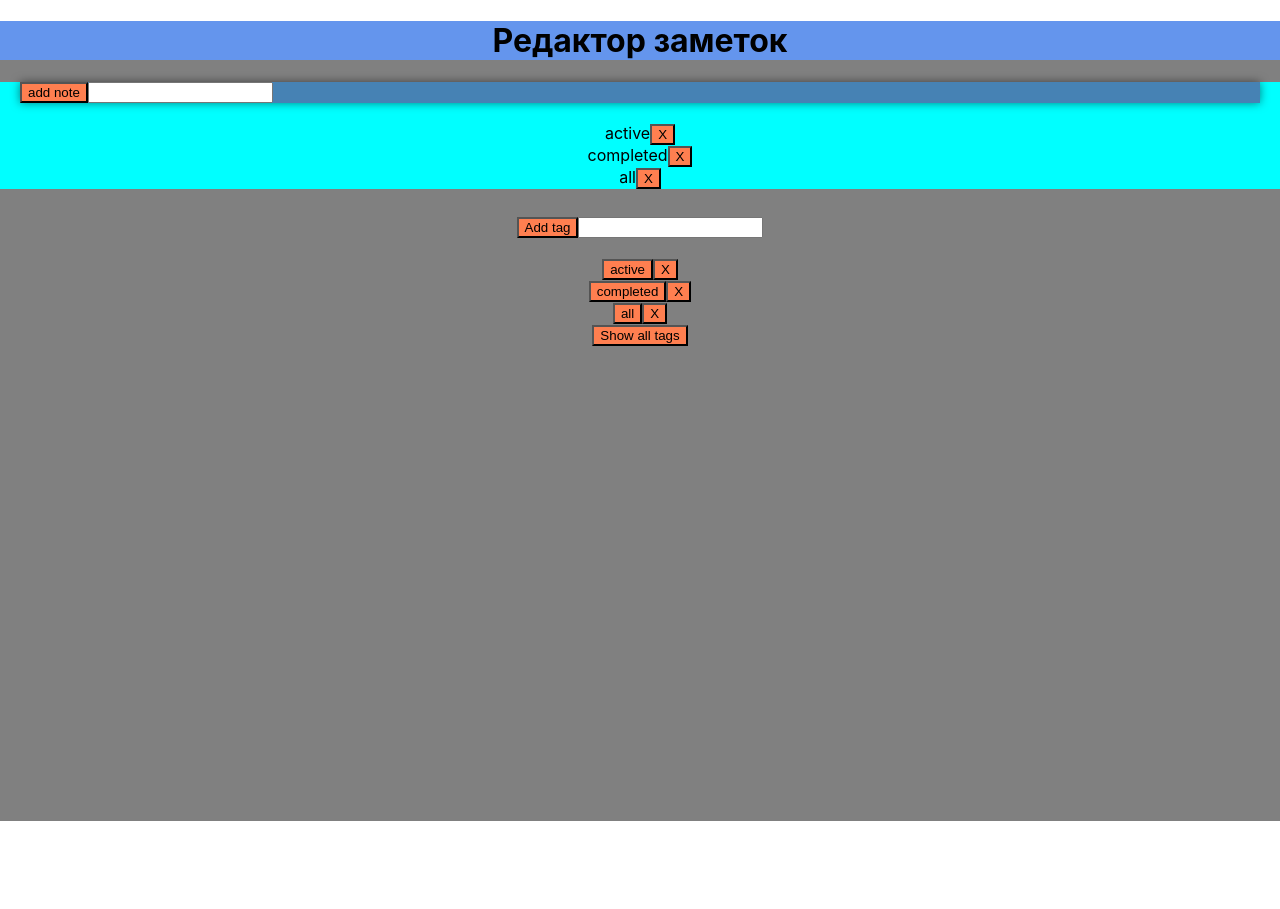
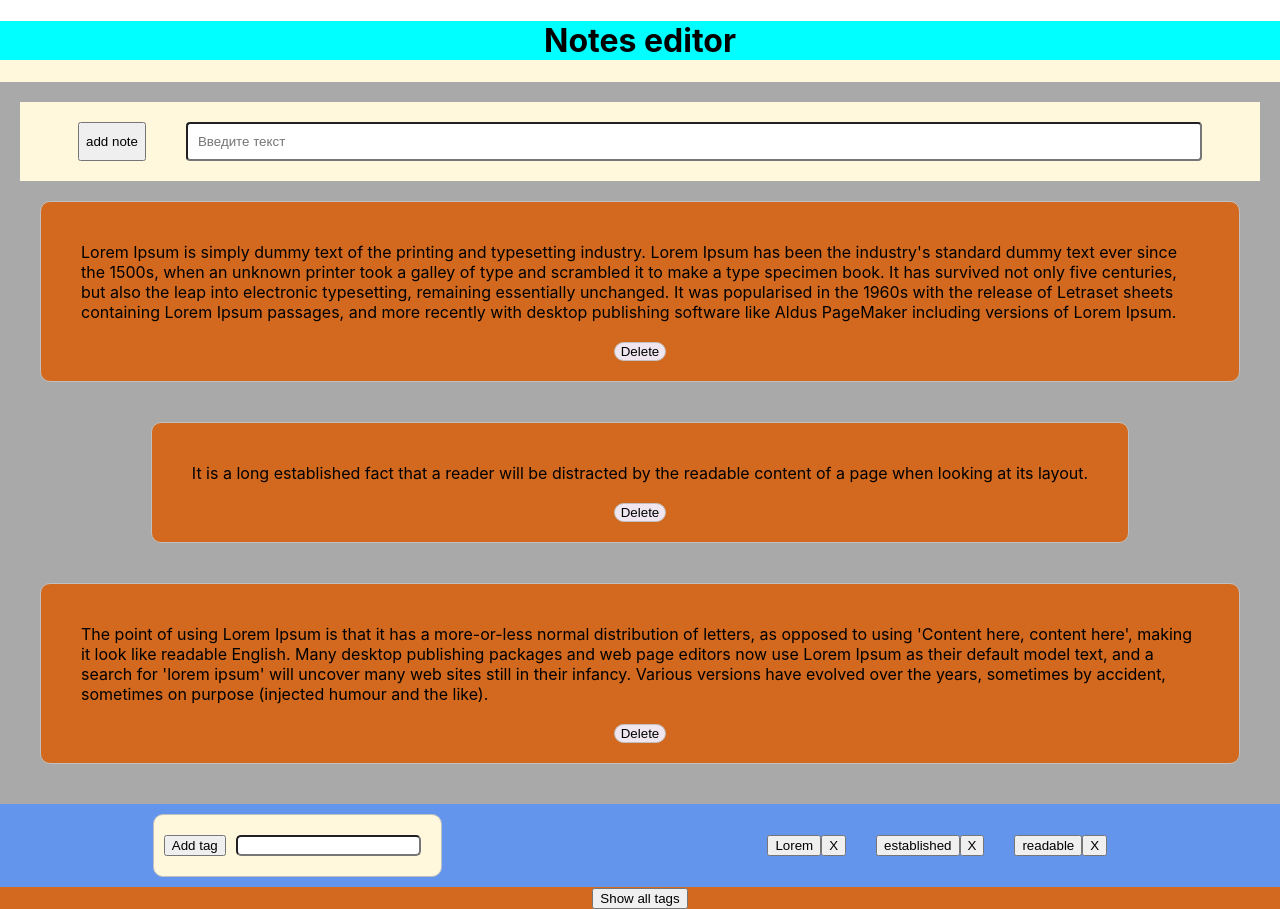
Before and after one commit to ivan-kevra/text-editor-with-tags, a React (Create React App) app: page / in a window 1280 px wide. Before the commit the page ends 821 px from the top, so only its background shows below. Built offline with nearby package versions, Linux system fonts and the light colour scheme.

Commit message:
fix style

```diff
--- a/src/App.module.css
+++ /dev/null
@@ -1,13 +0,0 @@
-.App {
-    text-align: center;
-    background-color: grey;
-    height: 100vh;
-}
-
-h1 {
-    background-color: cornflowerblue;
-}
-
-button {
-    background-color: coral;
-}
--- /dev/null
+++ b/src/App.module.scss
@@ -0,0 +1,116 @@
+$backGroundColor: cornsilk;
+
+.App {
+  background-color: $backGroundColor;
+  height: 100vh;
+
+  h1 {
+    background-color: cyan;
+    text-align: center;
+  }
+
+  .notesAndTags {
+    background-color: cornflowerblue;
+    display: flex;
+    flex-direction: column;
+
+    .notesContainer {
+      padding: 20px;
+      background-color: darkgrey;
+
+
+      .addNoteForm {
+        background-color: $backGroundColor;
+        display: flex;
+        justify-content: center;
+
+        .addNoteButton {
+          margin: 20px;
+        }
+
+        .input {
+          padding: 10px;
+          margin: 20px;
+          border-radius: 4px;
+          flex-basis: 80%;
+        }
+      }
+
+      .notesList {
+        display: flex;
+        justify-content: space-around;
+        flex-wrap: wrap;
+
+        .notes {
+          background-color: chocolate;
+          display: flex;
+          flex-direction: column;
+
+          align-items: center;
+          margin: 20px;
+          padding: 20px;
+          border: 1px solid silver;
+          border-radius: 10px;
+
+          .note {
+            padding: 20px;
+          }
+
+          .deleteNoteButton {
+            border-radius: 10px;
+            border: 1px solid silver;
+            background-color: #efe6ef;
+          }
+        }
+      }
+    }
+
+    .tagsContainer {
+      display: flex;
+      align-items: center;
+      justify-content: space-around;
+
+      .addTagForm {
+        margin: 10px;
+        padding: 10px;
+        background-color: cornsilk;
+        border-radius: 10px;
+        border: 1px solid silver;
+
+        .addTagButton {
+        }
+
+        .input {
+          margin: 10px;
+          border-radius: 5px;
+
+        }
+      }
+
+      .tags {
+        padding: 20px;
+        display: flex;
+        flex-wrap: wrap;
+        gap: 10px;
+
+        .tagForm {
+          padding: 10px;
+
+          .tag {
+          }
+
+          .deleteTagButton {
+
+          }
+        }
+      }
+    }
+
+
+  }
+
+  .showAllTagsContainer {
+    text-align: center;
+    background-color: chocolate;
+  }
+}
--- a/src/App.tsx
+++ b/src/App.tsx
@@ -1,6 +1,6 @@
 import React, {useState} from 'react';
 import {v1} from 'uuid';
-import style from './App.module.css'
+import style from './App.module.scss'
 import {Notes, NoteType} from "./components/Notes/Notes";
 import {Tags, TagType} from "./components/Tags/Tags";
 
@@ -9,29 +9,30 @@ export const state = {
     ["notes"]: [
         {
             "id": v1(),
-            "title": "active"
+            "title": "Lorem Ipsum is simply dummy text of the printing and typesetting industry. Lorem Ipsum has been the industry's standard dummy text ever since the 1500s, when an unknown printer took a galley of type and scrambled it to make a type specimen book. It has survived not only five centuries, but also the leap into electronic typesetting, remaining essentially unchanged. It was popularised in the 1960s with the release of Letraset sheets containing Lorem Ipsum passages, and more recently with desktop publishing software like Aldus PageMaker including versions of Lorem Ipsum."
         },
         {
             "id": v1(),
-            "title": "completed"
+            "title": "It is a long established fact that a reader will be distracted by the readable content of a page when looking at its layout."
         },
         {
             "id": v1(),
-            "title": "all"
-        }
+            "title": "The point of using Lorem Ipsum is that it has a more-or-less normal distribution of letters, as opposed to using 'Content here, content here', making it look like readable English. Many desktop publishing packages and web page editors now use Lorem Ipsum as their default model text, and a search for 'lorem ipsum' will uncover many web sites still in their infancy. Various versions have evolved over the years, sometimes by accident, sometimes on purpose (injected humour and the like)."
+        },
+
     ],
     ["tags"]: [
         {
             "id": v1(),
-            "title": "active"
+            "title": "Lorem"
         },
         {
             "id": v1(),
-            "title": "completed"
+            "title": "established"
         },
         {
-            "id": "f706fbc4-ca5e-11ed-8023-09a570543186",
-            "title": "all"
+            "id": v1(),
+            "title": "readable"
         }
     ]
 }
@@ -65,17 +66,14 @@ export const App = () => {
     const addTagsFromNotes = (newTags: Array<TagType>) => {
         setTags([...newTags, ...tags])
     }
-
     const changeTagFilter = (filterValue: string) => {
         setFilter(filterValue)
     }
-
     const showAllTagsHandler = () => {
         setFilter('')
     }
 
     let filteredNotes = notes
-
     if (filter) {
         filteredNotes = notes.filter((note) => note.title.includes(filter))
     }
@@ -83,7 +81,8 @@ export const App = () => {
 
     return (
         <div className={style.App}>
-            <h1>Редактор заметок</h1>
+            <h1>Notes editor</h1>
+            <div className={style.notesAndTags}>
                 <Notes
                     notes={filteredNotes}
                     addNote={addNote}
@@ -97,7 +96,11 @@ export const App = () => {
                       removeTag={removeTag}
                       filter={filter}
                       changeTagFilter={changeTagFilter}/>
+            </div>
+            <div className={style.showAllTagsContainer}>
                 <button onClick={showAllTagsHandler}>Show all tags</button>
+            </div>
+
         </div>
     );
 }
--- /dev/null
+++ b/src/Reserve.module.scss
@@ -0,0 +1,109 @@
+$twenty: 20px;
+$shadow: 0 0 10px rgba(0, 0, 0, 0.5);
+$milk-white: #bdc3c7;
+$marginLi: 40px 10px 0px 10px;
+
+%form-props {
+  margin: $twenty;
+  background-color: cornflowerblue;
+  box-shadow: $shadow;
+}
+
+%input-props {
+  padding: 10px;
+  margin: $twenty;
+  border-radius: 4px;
+}
+
+%button-props {
+  background: $milk-white;
+  font-size: 1rem;
+  border-radius: 1rem;
+  padding: 1rem;
+}
+
+%list-props {
+  color: black;
+  font-size: 14px;
+  font-family: Georgia, Times, serif;
+  margin-right: 35px;
+  flex-wrap: wrap;
+}
+
+%li-props {
+  border: 1px solid silver;
+  border-radius: 5px;
+  background-color: peachpuff;
+}
+
+.App {
+  text-align: center;
+  background-color: grey;
+  height: 100vh;
+}
+
+h1 {
+  @extend %form-props;
+}
+
+
+.container {
+  .notesContainer {
+    .addNoteForm {
+      @extend %form-props;
+      display: flex;
+      flex-wrap: wrap;
+    }
+
+    input {
+      @extend %input-props;
+      flex-basis: 80%;
+      overflow: scroll;
+    }
+
+    .addNoteButton {
+      margin-top: $twenty;
+      height: 50px;
+      flex-basis: 10%;
+      @extend %button-props;
+    }
+
+    .notes {
+      @extend %list-props;
+      @extend %li-props;
+      display: flex;
+      flex-direction: column;
+      align-items: center;
+      list-style-position: inside;
+      list-style-type: upper-roman;
+      margin: $twenty;
+      padding: $twenty;
+
+      .deleteButton {
+        margin: $marginLi;
+        border-radius: 10px;
+        background-color: #C71585;
+      }
+    }
+  }
+
+  .tagsContainer {
+    @extend %list-props;
+    display: inline-flex;
+    flex-direction: row;
+    list-style-type: none;
+    flex-wrap: wrap;
+
+    .tag {
+      @extend %li-props;
+      padding: 10px;
+      margin: 3px;
+    }
+
+    .deleteTagButton {
+      margin-top: 20px;
+      border-radius: 10px;
+      background-color: #1E90FF;
+    }
+  }
+}
--- a/src/components/Notes/Note/Note.tsx
+++ b/src/components/Notes/Note/Note.tsx
@@ -1,4 +1,5 @@
 import React, {ChangeEvent, useState} from 'react';
+import style from '../../../App.module.scss'
 
 type NotePropsType = {
     title: string
@@ -19,11 +20,13 @@ export const Note: React.FC<NotePropsType> = (props) => {
 
     const changeTitleHandler = (event: ChangeEvent<HTMLInputElement>) => setTitle(event.currentTarget.value)
 
+
+
     return (
-        <>
+        <div className={style.note}>
             {editMode
                 ? <input value={title} onChange={changeTitleHandler} autoFocus onBlur={activateViewMode}/>
                 : <span onDoubleClick={activateEditMode}>{title}</span>}
-        </>
+        </div>
     )
 };
--- a/src/components/Notes/Notes.module.css
+++ /dev/null
@@ -1,12 +0,0 @@
-
-
-.NotesContainer {
-    background-color: cyan;
-}
-.addForm {
-    display: flex;
-    flex-wrap: wrap;
-    margin: 20px;
-    background-color:#4682B4;
-    box-shadow: 0 0 10px rgba(0,0,0,0.5);
-}
--- a/src/components/Notes/Notes.tsx
+++ b/src/components/Notes/Notes.tsx
@@ -2,7 +2,7 @@ import React, {ChangeEvent, useState} from 'react';
 import {Note} from "./Note/Note";
 import {TagType} from "../Tags/Tags";
 import {v1} from "uuid";
-import style from './Notes.module.css'
+import style from '../../App.module.scss'
 
 export type NoteType = {
     id: string
@@ -20,13 +20,15 @@ type NotesPropsType = {
 
 export const Notes: React.FC<NotesPropsType> = (props) => {
     const [title, setTitle] = useState('')
+
+
     const addNoteHandler = () => {
         props.addNote(title.replace(/[^a-zа-яё0-9\s]/gi, ''))
         setTitle('')
 
+
         let titleArray = title.trim().split(' ') // из строки сделали массив для обработки
         let newArray: Array<TagType> = []
-
         for (let i = 0; i < titleArray.length; i++) {
             if (titleArray[i].startsWith('#')) {
                 let newTag = {id: v1(), title: titleArray[i].replace(/[^a-zа-яё0-9\s]/gi, '')}
@@ -35,14 +37,18 @@ export const Notes: React.FC<NotesPropsType> = (props) => {
             }
         }
     }
+
+
+
     const setNoteTitle = (event: ChangeEvent<HTMLInputElement>) => setTitle(event.currentTarget.value)
 
     return (
-        <div className={style.NotesContainer}>
-            <h2 className={style.addForm}>
-                <button onClick={addNoteHandler}>add note</button>
-                <input value={title} onChange={setNoteTitle}/>
-            </h2>
+        <div className={style.notesContainer}>
+            <div className={style.addNoteForm}>
+                <button className={style.addNoteButton} onClick={addNoteHandler}>add note</button>
+                <input value={title} onChange={setNoteTitle} placeholder={'Введите текст'} className={style.input}/>
+            </div>
+            <div className={style.notesList}>
                 {props.notes.map((note) => {
                     const removeNoteHandler = () => props.removeNote(note.id)
                     const changeNoteNameHandler = (newTitle: string) => {
@@ -50,12 +56,14 @@ export const Notes: React.FC<NotesPropsType> = (props) => {
                     }
 
                     return (
-                    <div key={note.id}>
+                        <div key={note.id} className={style.notes}>
                             <Note title={note.title} changeNoteName={changeNoteNameHandler}/>
-                        <button onClick={removeNoteHandler}>X</button>
+                            <button onClick={removeNoteHandler} className={style.deleteNoteButton}>Delete</button>
                         </div>
                     )
                 })}
             </div>
+
+        </div>
     );
 };
--- a/src/components/Tags/Tags.tsx
+++ b/src/components/Tags/Tags.tsx
@@ -1,4 +1,5 @@
 import React, {ChangeEvent, useState} from 'react';
+import style from '../../App.module.scss'
 
 export type TagType = {
     id: string
@@ -22,25 +23,28 @@ export const Tags: React.FC<TagsPropsType> = (props) => {
     const setTagTitle = (event: ChangeEvent<HTMLInputElement>) => setTitle(event.currentTarget.value)
 
     return (
-        <div>
-            <h2>
-                <button onClick={addTagHandler}>Add tag</button>
-                <input value={title} onChange={setTagTitle}/>
-            </h2>
-
+        <div className={style.tagsContainer}>
+            <div className={style.addTagForm}>
+                <button onClick={addTagHandler} className={style.addTagButton}>Add tag</button>
+                <input value={title} onChange={setTagTitle} className={style.input}/>
+            </div>
+            <div className={style.tags}>
                 {props.tags.map((tag) => {
                         const removeTagHandler = () => props.removeTag(tag.id)
 
                         const changeTagFilterHandler = () => props.changeTagFilter(tag.title)
 
                         return (
-                        <div key={tag.id}>
-                            <button onClick={changeTagFilterHandler}>{tag.title}</button>
-                            <button onClick={removeTagHandler}>X</button>
+                            <div key={tag.id} className={style.tagForm}>
+                                <button onClick={changeTagFilterHandler} className={style.tag}>{tag.title}</button>
+                                <button onClick={removeTagHandler} className={style.deleteTagButton}>X</button>
                             </div>
                         )
                     }
                 )}
+
+            </div>
+
         </div>
     );
 };
```
Lines whose indentation alone changed are shown as unchanged.
